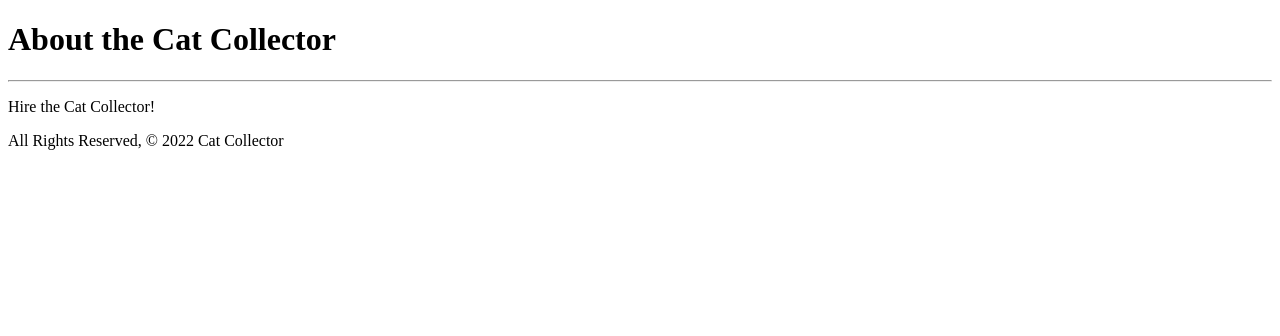
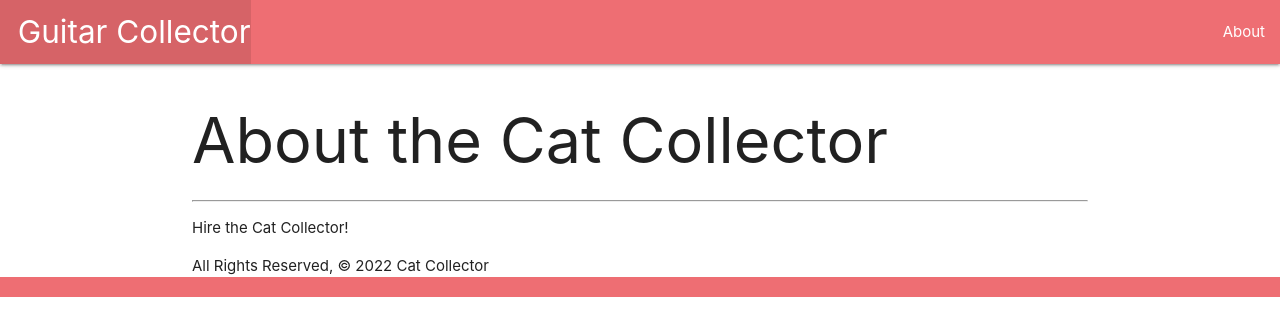
Before and after one commit to cherch173/guitarcollector, a Django app: page /about/ in a window 1280 px wide. Shown: the top 336 px of the page. Run offline with Django 4.2, Linux system fonts and the light colour scheme.

Commit message:
base html in about html

```diff
--- a/main_app/templates/about.html
+++ b/main_app/templates/about.html
@@ -1,16 +1,10 @@
-<!DOCTYPE html>
-<html lang="en">
-<head>
-    <meta charset="UTF-8">
-    <meta http-equiv="X-UA-Compatible" content="IE=edge">
-    <meta name="viewport" content="width=device-width, initial-scale=1.0">
-    <title>about</title>
-</head>
+<!-- Step 8.5 Include your BASE HTML TEMPLATE in your About -->
 
-<body>
-    <h1>About the Cat Collector</h1>
+{% extends 'base.html' %} {% block content %}
+
+<h1>About the Cat Collector</h1>
 <hr />
 <p>Hire the Cat Collector!</p>
 <footer>All Rights Reserved, &copy; 2022 Cat Collector</footer>
-</body>
-</html>
+
+{% endblock %}
--- /dev/null
+++ b/main_app/templates/base.html
@@ -0,0 +1,51 @@
+<!-- Step 8.3 Copy in Boilerplate for your BASE -->
+
+<!DOCTYPE html>
+<html lang="en">
+  <head>
+    <meta charset="UTF-8" />
+    <meta
+      name="viewport"
+      content="width=device-width, initial-scale=1.0"
+    />
+    <meta
+      http-equiv="X-UA-Compatible"
+      content="ie=edge"
+    />
+    <title>Guitar Collector</title>
+    <link
+      rel="stylesheet"
+      href="https://cdnjs.cloudflare.com/ajax/libs/materialize/1.0.0/css/materialize.min.css"
+    />
+  </head>
+  <body>
+    <header class="navbar-fixed">
+      <nav>
+        <div class="nav-wrapper">
+          <ul>
+            <li>
+              <a
+                href="/"
+                class="left brand-logo"
+                >&nbsp;&nbsp;Guitar Collector</a
+              >
+            </li>
+          </ul>
+          <ul class="right">
+            <li><a href="/about">About</a></li>
+          </ul>
+        </div>
+      </nav>
+    </header>
+
+    <main class="container">
+        {% block content %}
+        {% endblock %}
+    </main>
+
+    <footer class="page-footer">
+      <div class="right">All Rights Reserved, &copy; 2023 Guitar Collector &nbsp;</div>
+    </footer>
+
+  </body>
+</html>
--- a/main_app/urls.py
+++ b/main_app/urls.py
@@ -10,3 +10,7 @@
 # Step 8.1 add PATH to ABOUT
 path('about/', views.about, name='about')
 ]
+
+# Step 8.2 touch main_app/templates/base.html
+# to CREATE your BASE html to ensure
+# your TEMPLATE INHERITANCE WORKS
```
